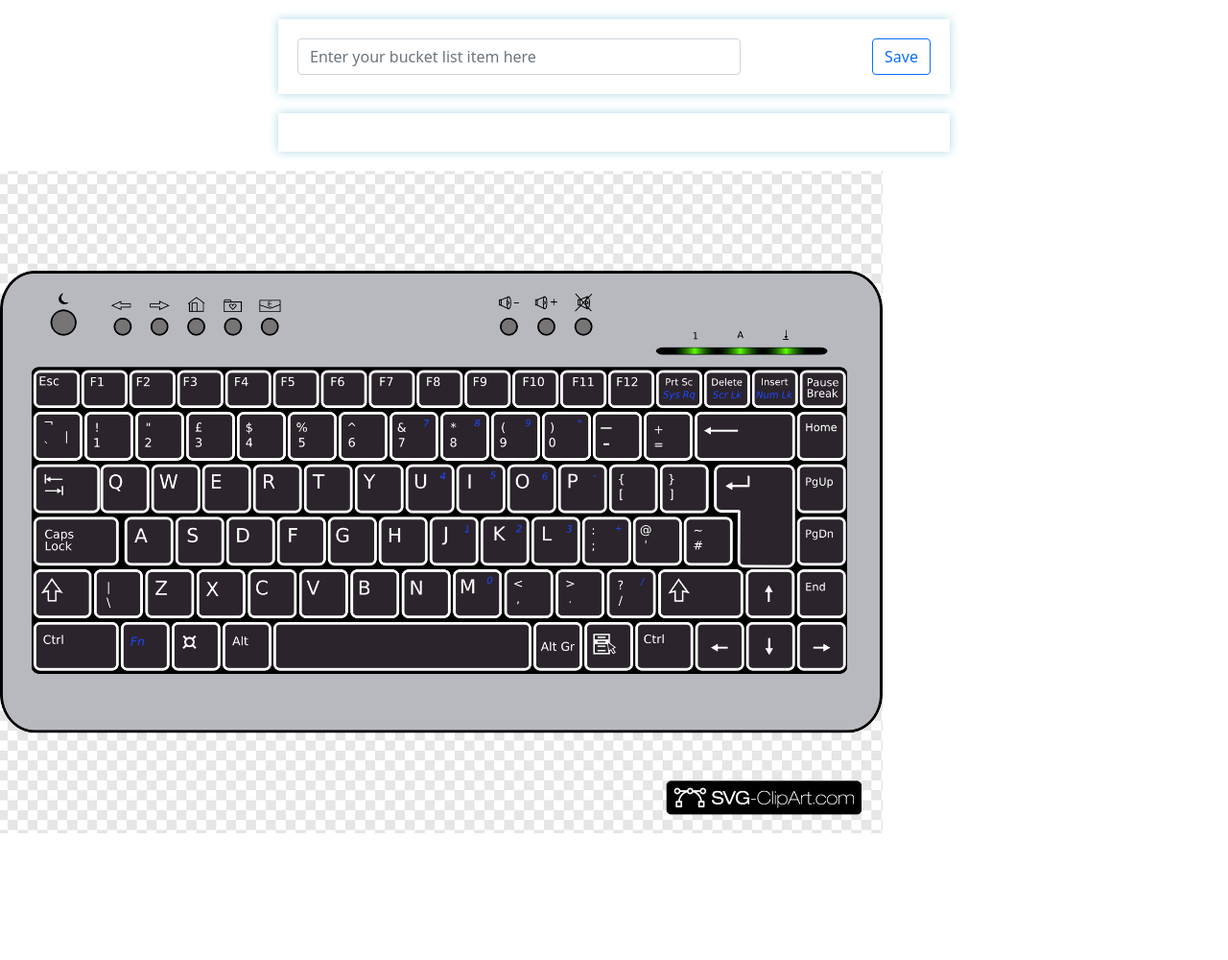
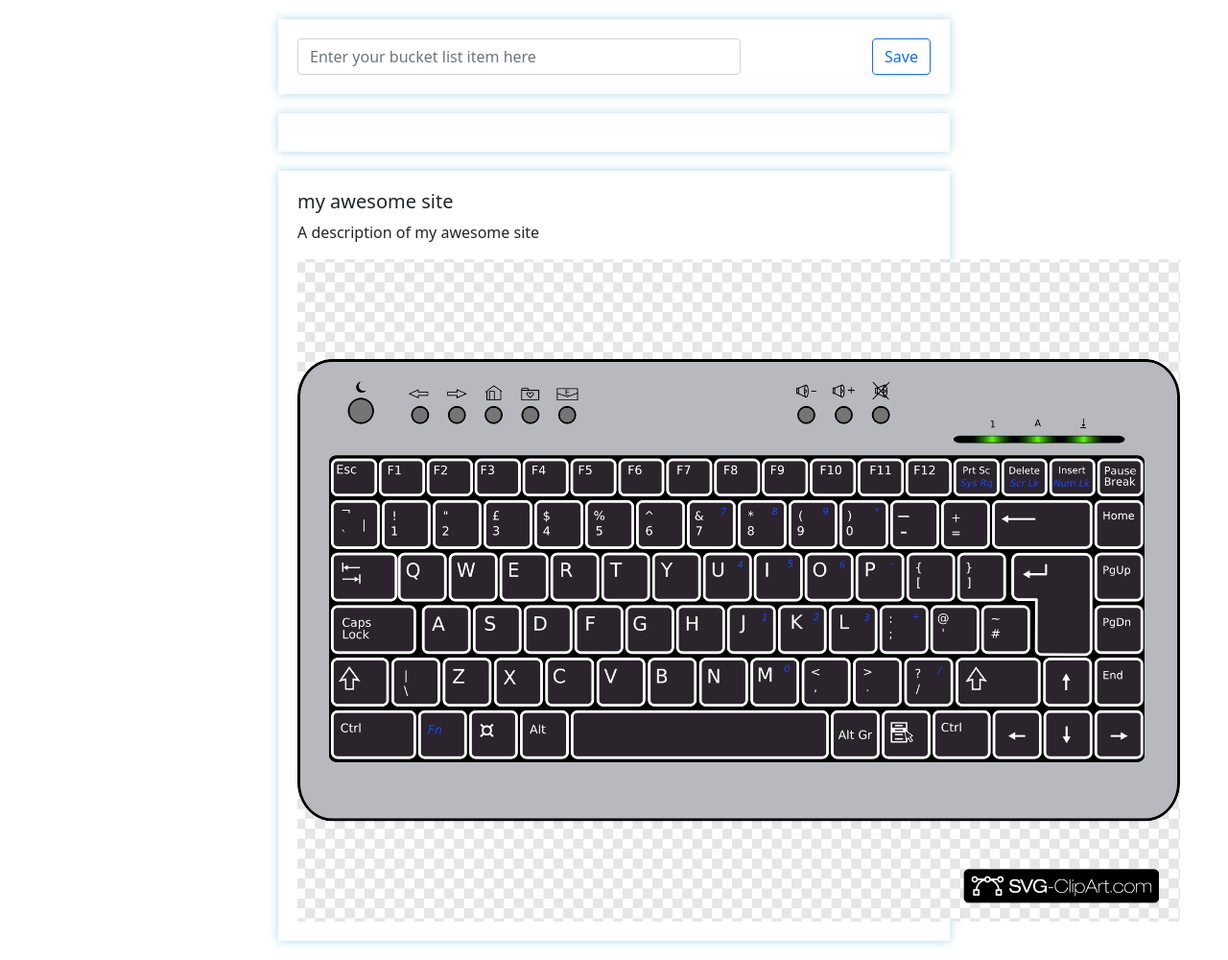
Before and after one commit to SalamulJabbar/Bucket, a Flask app: page / in a window 1280 px wide. Shown: the part 300-1300 px from the top of the page at 96% size. Before the commit the page ends 1168 px from the top, so only its background shows below. Run offline with Flask 3, Linux system fonts and the light colour scheme; data that the repository does not hold is empty.

Commit message:
menambahkan yg naru

```diff
--- a/templates/index.html
+++ b/templates/index.html
@@ -170,15 +170,34 @@
 
         </li>
     </div>
+    <div class="mybox">
+        <h5 class="card-title" id="ogTitle"></h5>
+        <p class="card-text" id="ogDescription"></p>
         <img id="ogImage" alt="Open Graph Image" />
+        </div>
+
 
         <script>
+
           document.addEventListener("DOMContentLoaded", function() {
             var ogImageMeta = document.querySelector('meta[property="og:image"]');
           var ogImageUrl = ogImageMeta ? ogImageMeta.getAttribute("content") : "";
 
           var imgElement = document.getElementById("ogImage");
           imgElement.src = ogImageUrl;
+
+          var ogTitleMeta = document.querySelector('meta[property="og:title"]');
+          var ogDescriptionMeta = document.querySelector('meta[property="og:description"]');
+
+          var ogTitle = ogTitleMeta ? ogTitleMeta.getAttribute("content") : "";
+          var ogDescription = ogDescriptionMeta ? ogDescriptionMeta.getAttribute("content") : "";
+
+          // Tampilkan og:title dan og:description di elemen HTML tertentu
+          var titleElement = document.getElementById("ogTitle"); // Mengganti judul dalam elemen dengan ID "ogTitle"
+          titleElement.textContent = ogTitle;
+
+          var descriptionElement = document.getElementById("ogDescription"); // Mengganti deskripsi dalam elemen dengan ID "ogDescription"
+          descriptionElement.textContent = ogDescription;
         });
         </script>
 </body>
```
Lines whose indentation alone changed are shown as unchanged.
